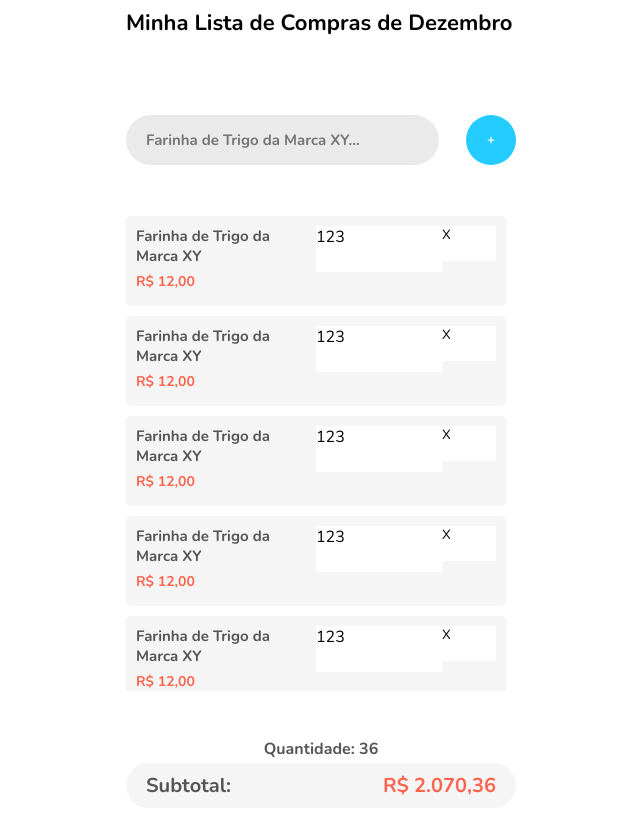
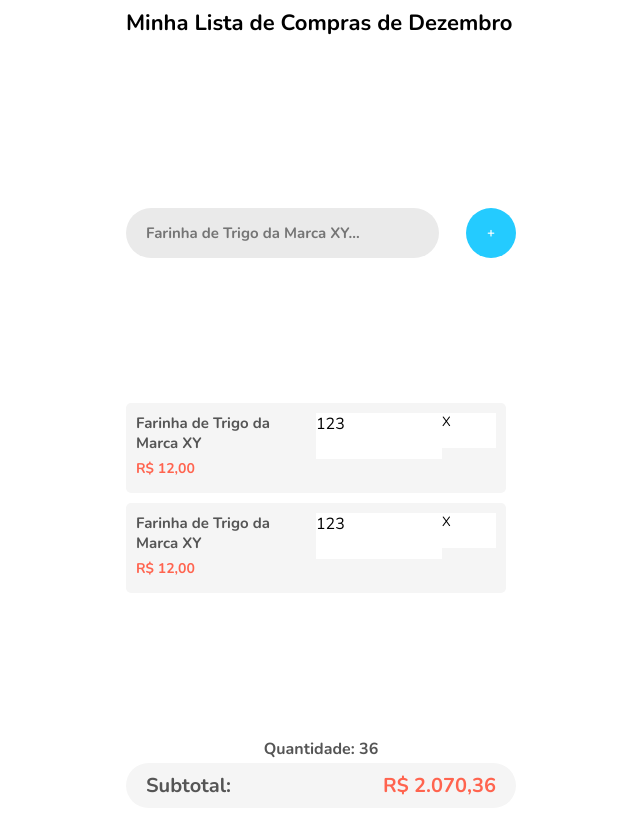
Before and after one commit to lvinicius94/lista-de-compras, a React (Vite) app: page / in a window 1280 px wide. Shown: the whole page, without its empty margins (319-959 px from the left). Built offline with nearby package versions, Linux system fonts and the light colour scheme.

Commit message:
Ajuste altura de itens

```diff
--- a/src/ListaDeCompras.jsx
+++ b/src/ListaDeCompras.jsx
@@ -19,12 +19,7 @@ function ListaDeCompras(){
 
                 <Item />
                 <Item />
-                <Item />
-                <Item />
-                <Item />
-                <Item />
-                <Item />
-                <Item />
+
 
             </div>
 
```
